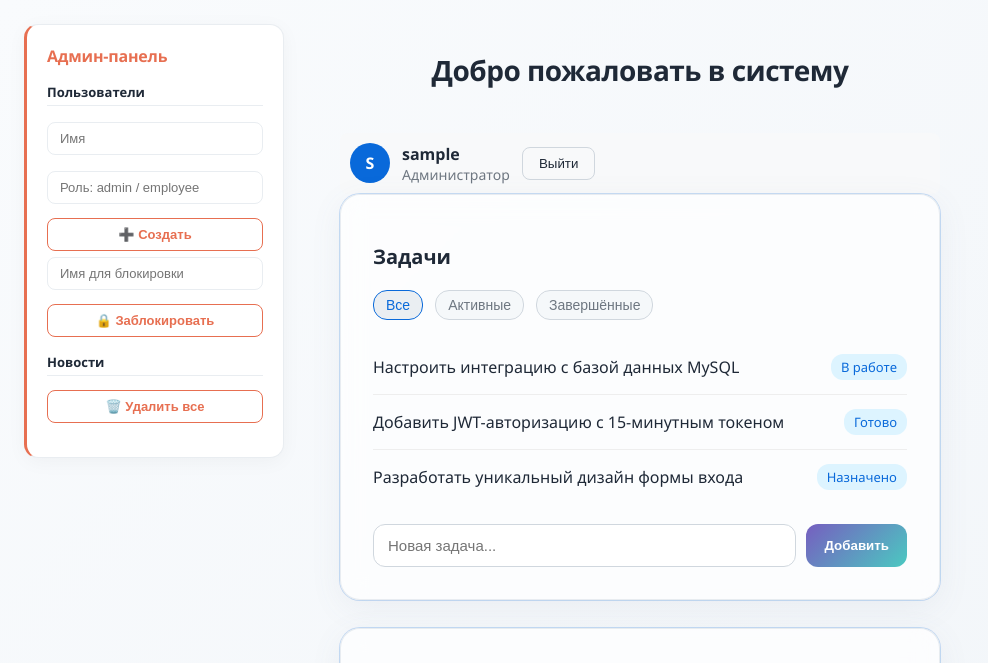
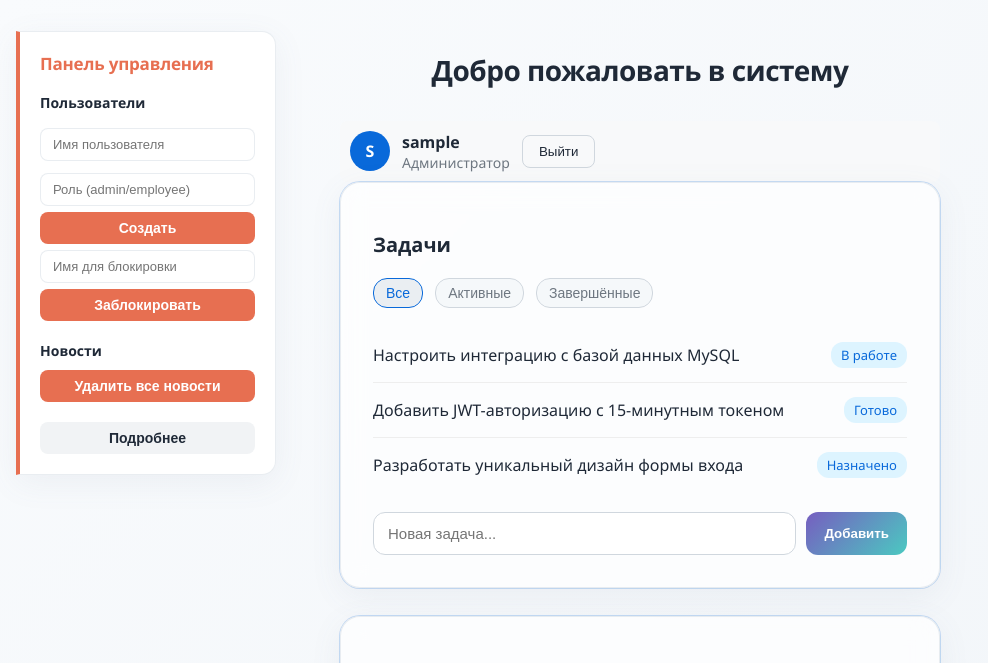
Before and after one commit to Aivak1/Portal, a plain HTML site: page main.html in a window 1280 px wide. Shown: the top 663 px of the page, without its empty margins (0-988 px from the left). Drawn offline with Linux system fonts and the light colour scheme; sample sign-in values are in the browser's storage.

Commit message:
Добавил описание для панели

```diff
--- a/main.html
+++ b/main.html
@@ -9,8 +9,7 @@
       --primary: #0969da; --accent: #4bc9c1; --accent-alt: #765ec0;
       --bg-light: rgba(255, 255, 255, 0.7); --shadow-light: 0 8px 32px rgba(100,120,140,0.08);
       --border-light: rgba(200, 210, 220, 0.4); --text: #1f2937; --text-muted: #6e7781;
-      --admin: #e76f51; /* оранжево-красный акцент для админа */
-      --employee: #2a9d8f;
+      --admin: #e76f51; --employee: #2a9d8f;
     }
     * { box-sizing: border-box; }
     body {
@@ -18,26 +17,23 @@
       background: linear-gradient(135deg, #f9fbfd 0%, #f0f4f8 100%);
       color: var(--text); display: flex; flex-direction: column; align-items: center;
       padding: 32px 16px; min-height: 100vh; overflow-x: hidden;
-      overflow-y: auto;
       position: relative;
     }
 
-    /* === Обновлённая минималистичная панель администратора === */
     .admin-sidebar {
       position: absolute;
-      top: 24px;
-      left: 24px;
+      top: 31px;
+      left: 16px;
       width: 260px;
       background: #ffffff;
       border: 1px solid var(--border-light);
-      border-radius: 14px;
+      border-left: 4px solid var(--admin);
+      border-radius: 0 14px 14px 0;
       padding: 20px;
-      box-shadow: 0 4px 20px rgba(0, 0, 0, 0.04);
+      box-shadow: var(--shadow-light);
       font-size: 14px;
       display: none;
-      backdrop-filter: blur(10px);
-      -webkit-backdrop-filter: blur(10px);
-      border-left: 3px solid var(--admin);
+      z-index: 10;
     }
     .admin-sidebar.visible {
       display: block;
@@ -45,27 +41,26 @@
     .admin-sidebar h3 {
       margin: 0 0 16px 0;
       color: var(--admin);
-      font-size: 16px;
+      font-size: 17px;
       font-weight: 600;
       letter-spacing: -0.2px;
     }
     .admin-sidebar h4 {
-      font-size: 13px;
+      margin: 18px 0 10px 0;
+      font-size: 14px;
       font-weight: 600;
       color: var(--text);
-      margin: 16px 0 10px 0;
-      padding-bottom: 4px;
-      border-bottom: 1px solid var(--border-light);
+    }
+    .admin-section {
+      margin-bottom: 20px;
     }
     .admin-sidebar input {
       width: 100%;
       padding: 8px 12px;
-      margin: 6px 0 10px;
+      margin: 6px 0;
       font-size: 13px;
       border: 1px solid var(--border-light);
       border-radius: 8px;
-      background: transparent;
-      color: var(--text);
       outline: none;
       transition: border-color 0.2s ease;
     }
@@ -76,21 +71,25 @@
     .admin-sidebar button {
       width: 100%;
       padding: 8px 12px;
-      background: transparent;
-      color: var(--admin);
-      border: 1px solid var(--admin);
+      background: var(--admin);
+      color: white;
+      border: none;
       border-radius: 8px;
       font-weight: 600;
-      font-size: 13px;
+      font-size: 14px;
       cursor: pointer;
-      transition: all 0.2s ease;
-      margin-top: 4px;
+      transition: background 0.2s, transform 0.15s;
     }
     .admin-sidebar button:hover {
-      background: rgba(231, 111, 81, 0.06);
+      background: #d65e43;
+      transform: translateY(-1px);
     }
-    .admin-sidebar .admin-section {
-      margin-bottom: 14px;
+    .admin-sidebar button.secondary {
+      background: #f1f3f5;
+      color: var(--text);
+    }
+    .admin-sidebar button.secondary:hover {
+      background: #e4e7eb;
     }
 
     .page-title {
@@ -106,7 +105,6 @@
       width: 100%;
       max-width: 600px;
       gap: 20px;
-      margin-top: 12px;
     }
     .user-info {
       display: flex;
@@ -159,7 +157,9 @@
     @keyframes fadeInCard {
       from { opacity: 0; transform: translateY(12px); } to { opacity: 1; transform: translateY(0); }
     }
-    .card h2 { font-size: 20px; font-weight: 600; margin-bottom: 20px; }
+    .card h2 {
+      font-size: 20px; font-weight: 600; margin-bottom: 20px;
+    }
 
     .filters { display: flex; gap: 12px; margin-bottom: 20px; flex-wrap: wrap; }
     .filter-btn {
@@ -228,24 +228,24 @@
 </head>
 <body>
 
-  <!-- Минималистичная панель управления администратора -->
   <div id="adminSidebar" class="admin-sidebar">
-    <h3>Админ-панель</h3>
+    <h3>Панель управления</h3>
 
     <h4>Пользователи</h4>
     <div class="admin-section">
-      <input type="text" id="newUsername" placeholder="Имя" />
-      <input type="text" id="newUserRole" placeholder="Роль: admin / employee" />
-      <button onclick="createUser()">➕ Создать</button>
-
+      <input type="text" id="newUsername" placeholder="Имя пользователя" />
+      <input type="text" id="newUserRole" placeholder="Роль (admin/employee)" />
+      <button onclick="createUser()">Создать</button>
       <input type="text" id="blockUsername" placeholder="Имя для блокировки" />
-      <button onclick="blockUser()">🔒 Заблокировать</button>
+      <button onclick="blockUser()">Заблокировать</button>
     </div>
 
     <h4>Новости</h4>
     <div class="admin-section">
-      <button onclick="deleteAllNews()">🗑️ Удалить все</button>
+      <button onclick="deleteAllNews()">Удалить все новости</button>
     </div>
+
+    <button class="secondary" onclick="showAdminPanel()">Подробнее</button>
   </div>
 
   <h1 class="page-title">Добро пожаловать в систему</h1>
@@ -290,7 +290,7 @@
 
   <div class="card">
     <h2>Новости компании</h2>
-    <div class="news-feed">
+    <div class="news-feed" id="newsFeed">
       <div class="news-item">
         <img src="c:\Users\user\Downloads\1763994617.png" alt="Дизайн интерфейса" class="news-image">
         <div class="news-content">
@@ -320,7 +320,6 @@
   </div>
 
   <script>
-    // === Авторизация и пользователь ===
     function getUserData() {
       const storedUser = localStorage.getItem('currentUser');
       return storedUser ? JSON.parse(storedUser) : null;
@@ -350,7 +349,10 @@
       window.location.href = 'index.html';
     }
 
-    // === Управление пользователями ===
+    function showAdminPanel() {
+      alert('Панель управления администратора\n\nЗдесь реализованы функции:\n— Создание и блокировка пользователей\n— Удаление новостей');
+    }
+
     function getUsers() {
       return JSON.parse(localStorage.getItem('users') || '[]');
     }
@@ -364,19 +366,19 @@
       const role = document.getElementById('newUserRole').value.trim().toLowerCase();
 
       if (!username || !['admin', 'employee'].includes(role)) {
-        alert('Введите корректное имя и роль (admin/employee)');
+        alert('Введите имя и роль (admin/employee)');
         return;
       }
 
       const users = getUsers();
       if (users.some(u => u.username === username)) {
-        alert('Пользователь с таким именем уже существует');
+        alert('Пользователь уже существует');
         return;
       }
 
       users.push({ username, role, blocked: false });
       saveUsers(users);
-      alert(`Пользователь "${username}" создан как ${role}`);
+      alert(`✅ Пользователь "${username}" создан`);
       document.getElementById('newUsername').value = '';
       document.getElementById('newUserRole').value = '';
     }
@@ -384,7 +386,7 @@
     function blockUser() {
       const username = document.getElementById('blockUsername').value.trim();
       if (!username) {
-        alert('Введите имя пользователя для блокировки');
+        alert('Укажите имя пользователя');
         return;
       }
 
@@ -397,23 +399,17 @@
 
       user.blocked = true;
       saveUsers(users);
-      alert(`Пользователь "${username}" заблокирован`);
+      alert(`🔒 Пользователь "${username}" заблокирован`);
       document.getElementById('blockUsername').value = '';
     }
 
-    // === Управление новостями ===
     function deleteAllNews() {
-      if (!confirm('Удалить все новости? Это действие нельзя отменить.')) return;
-
+      if (!confirm('🗑️ Удалить все новости? Действие необратимо.')) return;
+      document.getElementById('newsFeed').innerHTML = '<p style="color: var(--text-muted); font-style: italic;">Нет новостей.</p>';
       localStorage.removeItem('news');
-
-      const newsFeed = document.querySelector('.news-feed');
-      if (newsFeed) newsFeed.innerHTML = '<p style="color: var(--text-muted); font-style: italic;">Нет новостей.</p>';
-
       alert('Все новости удалены');
     }
 
-    // === Инициализация ===
     document.addEventListener('DOMContentLoaded', updateUserInfo);
   </script>
 </body>
```
